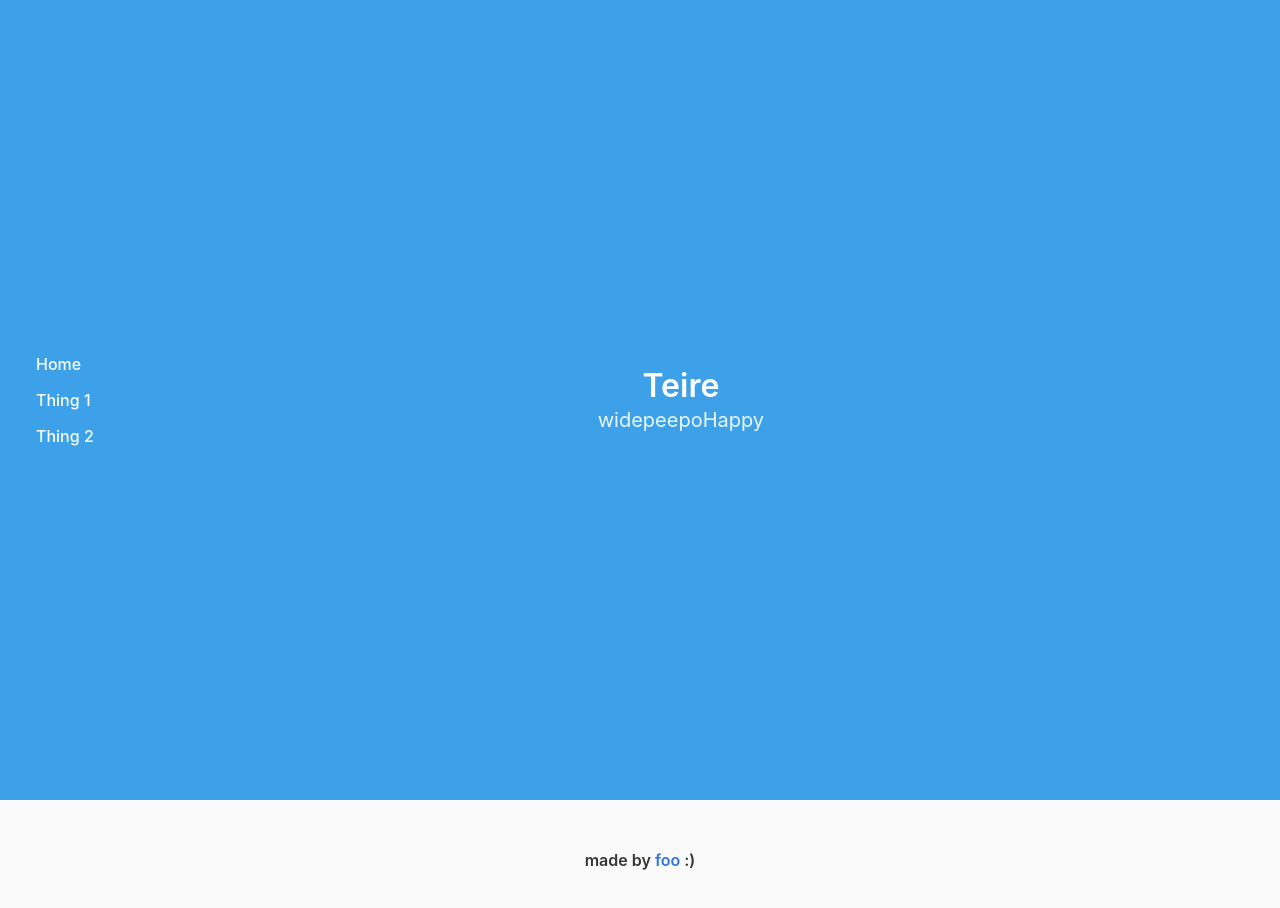
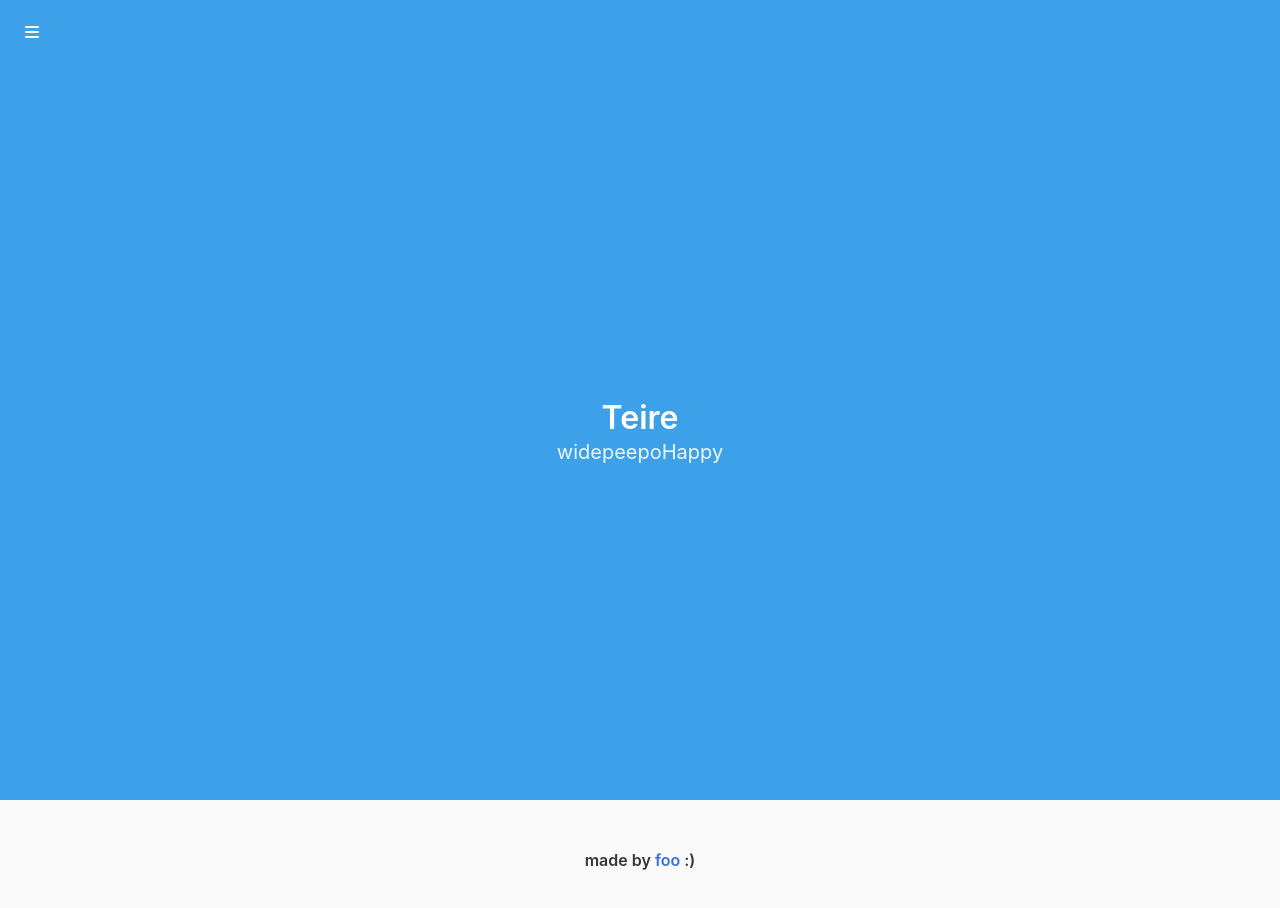
Before and after one commit to fooooooooooooooo/teiresite, a website: page public/index.html in a window 1280 px wide. Drawn offline with Linux system fonts and the light colour scheme.

Commit message:
made menu slide in when you click burger, also /lib/main.js is used now

```diff
--- a/public/css/mainnt.css
+++ b/public/css/mainnt.css
@@ -30,3 +30,35 @@ html {
 .menu-list a {
     font-weight: 500;
 }
+
+.menu-burger {
+    width: 50px;
+    height: 50px;
+    padding: 10px;
+
+    margin: 7px;
+
+    display: flex;
+    justify-content: center;
+    align-items: center;
+}
+
+.menu-burger:active {
+    background: rgba(0, 0, 0, 0.1);
+    transition: 0.2s;
+}
+
+.menu-burger:hover {
+    transition: 0.2s;
+}
+
+.menu {
+    position: absolute;
+    left: -200px;
+    transition: 0.5s;
+}
+
+.menu.is-visible {
+    left: 24px;
+    transition: 0.5s;
+}
--- a/public/index.html
+++ b/public/index.html
@@ -12,8 +12,11 @@
 
 <body class="main">
   <section class="hero is-primary is-fullheight teire-container">
+    <a id="menu-button" role="button" class="menu-burger" aria-label="menu" aria-expanded="false">
+      <i class="fas fa-bars"></i>
+    </a>
     <div class="hero-body">
-      <aside class="menu">
+      <aside id="menu" class="menu">
         <ul class="menu-list">
           <li><a href="/">Home</a></li>
           <li><a href="/thing1">Thing 1</a></li>
@@ -44,6 +47,7 @@
       </div>
     </div>
   </footer>
+  <script src="https://kit.fontawesome.com/4d77eed3de.js" crossorigin="anonymous"></script>
   <script type="text/javascript" src="lib/main.js"></script>
 </body>
 
--- a/public/lib/main.js
+++ b/public/lib/main.js
@@ -1,5 +1,11 @@
 'use strict';
 
 document.addEventListener('DOMContentLoaded', function () {
-  console.log('Hello Bulma!');
+  let burger = document.getElementById('menu-button');
+
+  burger.addEventListener('click', () => {
+    let menu = document.getElementById('menu');
+
+    menu.classList.toggle('is-visible');
+  });
 });
```
